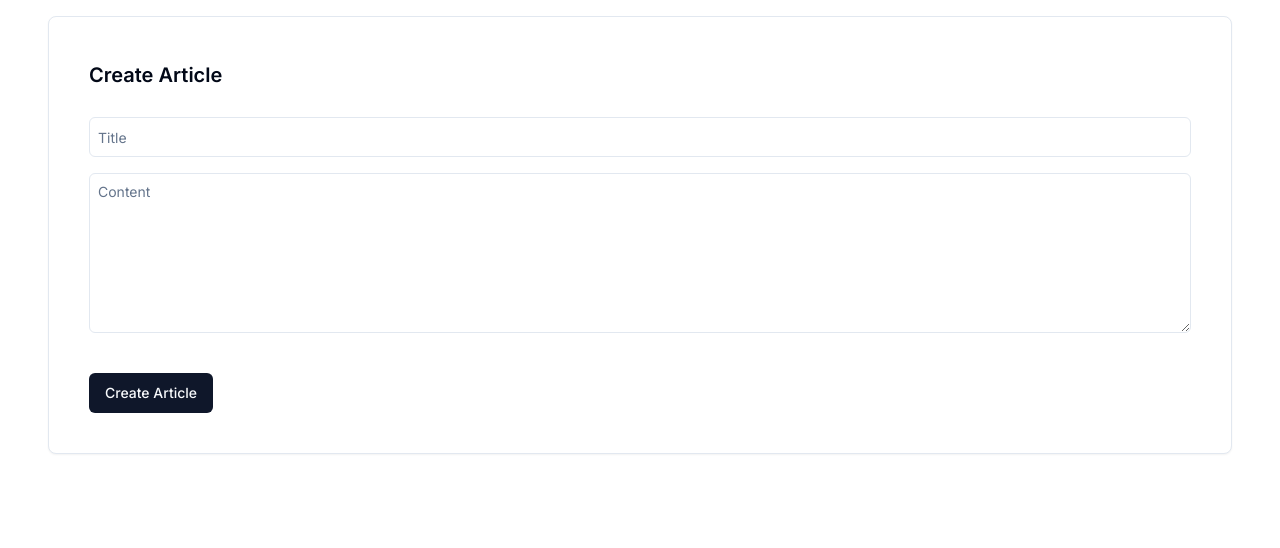
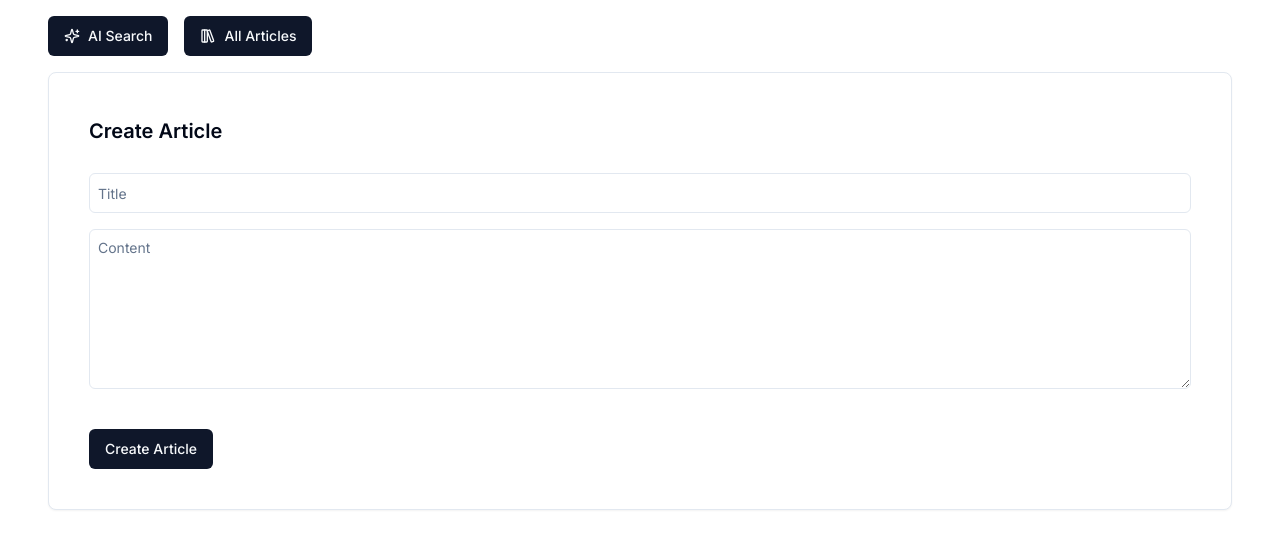
Before and after one commit to ashiqsultan/llm-bot, a Next.js app in the folder frontend-lm-bot/: page /article/create in a window 1280 px wide. Shown: the top 548 px of the page. Built offline with nearby package versions, Linux system fonts and the light colour scheme.

Commit message:
Added nav links

```diff
--- a/frontend-lm-bot/app/article/[id]/page.tsx
+++ b/frontend-lm-bot/app/article/[id]/page.tsx
@@ -1,6 +1,7 @@
-"use client";
-import { useArticleById } from "@/hooks/useArticle";
-import { Card, CardHeader, CardTitle, CardContent } from "@/components/ui/card";
+'use client';
+import { useArticleById } from '@/hooks/useArticle';
+import { Card, CardHeader, CardTitle, CardContent } from '@/components/ui/card';
+import NavLinks from '@/components/NavLinks';
 
 const ArticleView = ({ params }: { params: { id: string } }) => {
   const id = params.id;
@@ -9,14 +10,17 @@ const ArticleView = ({ params }: { params: { id: string } }) => {
   if (error) return <p>Error loading article.</p>;
 
   return (
-    <Card className="max-w-xl mx-auto mt-8 p-4">
+    <div>
+      <Card className=' mt-8 p-2'>
         <CardHeader>
+          <NavLinks home all create />
           <CardTitle>{data?.title}</CardTitle>
         </CardHeader>
         <CardContent>
           <p>{data?.content}</p>
         </CardContent>
       </Card>
+    </div>
   );
 };
 
--- a/frontend-lm-bot/app/article/create/page.tsx
+++ b/frontend-lm-bot/app/article/create/page.tsx
@@ -1,24 +1,25 @@
-"use client";
-import React, { useEffect } from "react";
+'use client';
+import React, { useEffect } from 'react';
 import {
   Card,
   CardHeader,
   CardContent,
   CardFooter,
-} from "@/components/ui/card";
-import { Button } from "@/components/ui/button";
-import { Input } from "@/components/ui/input";
-import { Textarea } from "@/components/ui/textarea";
-import { useCreateArticle } from "@/hooks/useArticle";
-import ArticleCreateSuccess from "@/components/ArticleCreateSuccess";
-import ArticleCreateError from "@/components/ArticleCreateError";
-import { useRouter } from "next/navigation";
+} from '@/components/ui/card';
+import { Button } from '@/components/ui/button';
+import NavLinks from '@/components/NavLinks';
+import { Input } from '@/components/ui/input';
+import { Textarea } from '@/components/ui/textarea';
+import { useCreateArticle } from '@/hooks/useArticle';
+import ArticleCreateSuccess from '@/components/ArticleCreateSuccess';
+import ArticleCreateError from '@/components/ArticleCreateError';
+import { useRouter } from 'next/navigation';
 
 const CreateArticle = () => {
   const router = useRouter();
 
-  const [title, setTitle] = React.useState("");
-  const [content, setContent] = React.useState("");
+  const [title, setTitle] = React.useState('');
+  const [content, setContent] = React.useState('');
   const { mutate, isLoading, isError, isSuccess } = useCreateArticle();
 
   const handleCreate = () => {
@@ -29,39 +30,40 @@ const CreateArticle = () => {
   useEffect(() => {
     if (isSuccess) {
       setTimeout(() => {
-        router.push("/", { scroll: false });
+        router.push('/', { scroll: false });
       }, 1000);
     }
   }, [isSuccess]);
 
   return (
-    <div className="my-4 mx-4">
-      <Card className="p-4">
+    <div className='my-4 mx-4'>
+      <NavLinks home all />
+      <Card className='p-4'>
         {isError && <ArticleCreateError />}
         {isSuccess && <ArticleCreateSuccess />}
-        <CardHeader className="my-1">
-          <h2 className="text-xl font-semibold">Create Article</h2>
+        <CardHeader className='my-1'>
+          <h2 className='text-xl font-semibold'>Create Article</h2>
         </CardHeader>
         <CardContent>
-          <div className="mb-4">
+          <div className='mb-4'>
             <Input
-              type="text"
-              placeholder="Title"
+              type='text'
+              placeholder='Title'
               value={title}
               onChange={(e) => setTitle(e.target.value)}
-              className="p-2"
+              className='p-2'
             />
           </div>
           <Textarea
-            placeholder="Content"
+            placeholder='Content'
             value={content}
             onChange={(e) => setContent(e.target.value)}
-            className="h-40 p-2"
+            className='h-40 p-2'
           />
         </CardContent>
         <CardFooter>
-          <Button onClick={handleCreate} className="mt-4">
-            {isLoading ? "Creating..." : "Create Article"}
+          <Button onClick={handleCreate} className='mt-4'>
+            {isLoading ? 'Creating...' : 'Create Article'}
           </Button>
         </CardFooter>
       </Card>
--- a/frontend-lm-bot/app/article/page.tsx
+++ b/frontend-lm-bot/app/article/page.tsx
@@ -3,9 +3,7 @@ import { useArticle } from '@/hooks/useArticle';
 import React, { useState } from 'react';
 import { Card, CardContent, CardHeader } from '@/components/ui/card';
 import DialogComponent from '@/components/ArticleView';
-import { Button } from '@/components/ui/button';
-import Link from 'next/link';
-import { Pencil, Sparkles } from 'lucide-react';
+import NavLinks from '@/components/NavLinks';
 
 const Home = () => {
   const { data, isLoading, isFetched } = useArticle();
@@ -31,20 +29,7 @@ const Home = () => {
           article={selectedArticle}
         />
       )}
-      <div className='flex justify-start space-x-4 my-4'>
-        <Link href='/article/create'>
-          <Button>
-            <Pencil className='mr-2 h-4 w-4' />
-            Create New Article
-          </Button>
-        </Link>
-        <Link href='/'>
-          <Button>
-            <Sparkles className='mr-2 h-4 w-4' />
-            AI Search
-          </Button>
-        </Link>
-      </div>
+      <NavLinks home create/>
       <div className='flex flex-wrap gap-4 '>
         {data.map((article: any) => (
           <Card
--- /dev/null
+++ b/frontend-lm-bot/components/NavLinks.tsx
@@ -0,0 +1,37 @@
+import Link from 'next/link';
+import { Button } from './ui/button';
+import { LibraryBig, Pencil, Sparkles } from 'lucide-react';
+
+const NavLinks = ({ home = false, create = false, all = false }) => {
+  return (
+    <div className='flex justify-start space-x-4 my-4'>
+      {home && (
+        <Link href='/'>
+          <Button>
+            <Sparkles className='mr-2 h-4 w-4' />
+            AI Search
+          </Button>
+        </Link>
+      )}
+
+      {all && (
+        <Link href='/'>
+          <Button>
+            <LibraryBig className='mr-2 h-4 w-4' />
+            All Articles
+          </Button>
+        </Link>
+      )}
+      {create && (
+        <Link href='/article/create'>
+          <Button>
+            <Pencil className='mr-2 h-4 w-4' />
+            Create New Article
+          </Button>
+        </Link>
+      )}
+    </div>
+  );
+};
+
+export default NavLinks;
```
Lines whose indentation alone changed are shown as unchanged.
